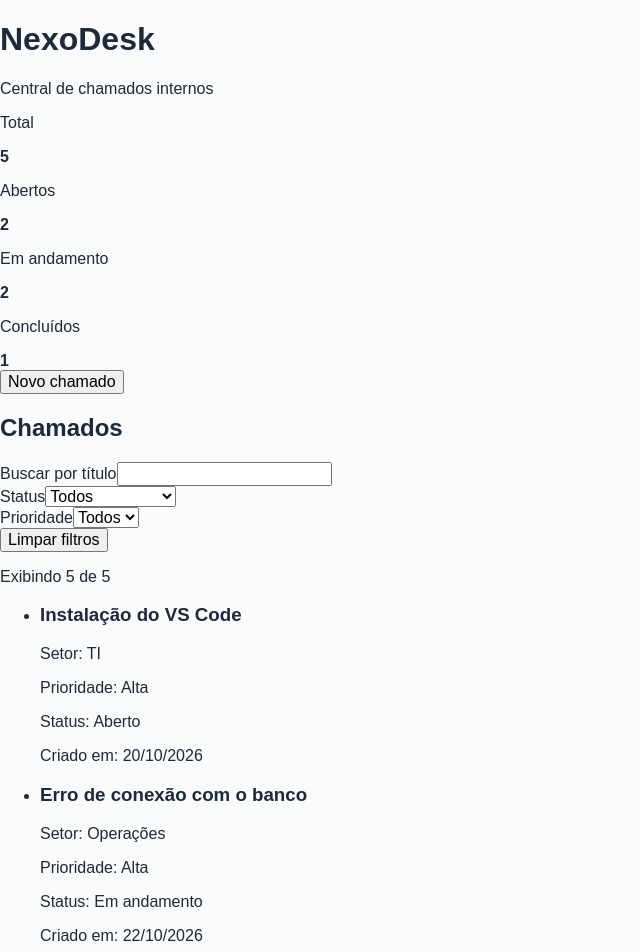
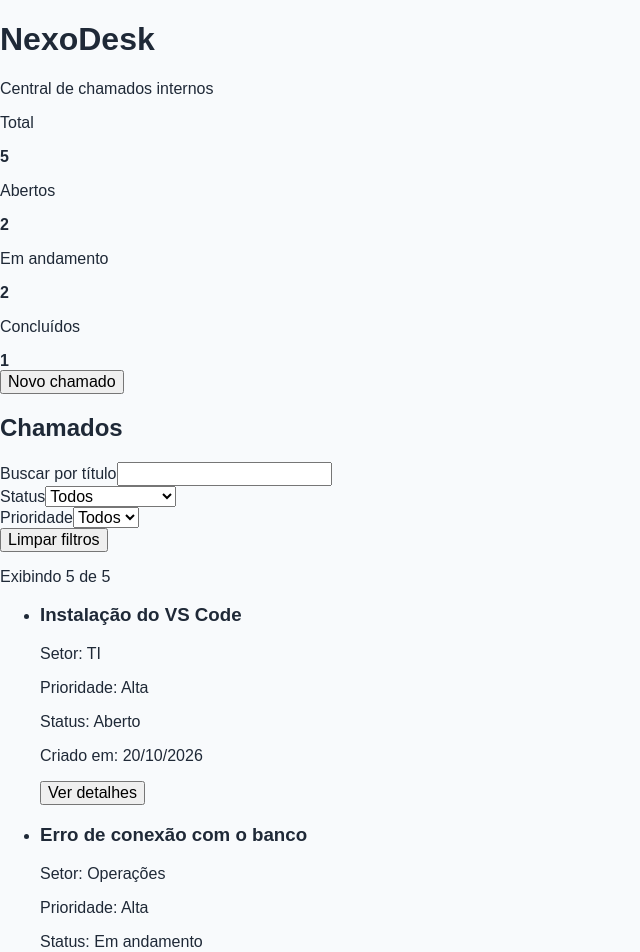
Before and after one commit to danilohenriquemartinsesilva/nexodesk, a React (Vite) app: page / in a window 1280 px wide. Shown: the top 952 px of the page, without its empty margins (0-640 px from the left). Built offline with nearby package versions, Linux system fonts and the light colour scheme; data requests are answered from the project's data file.

Commit message:
feat: seleciona chamado na lista e exibe detalhes

```diff
--- a/src/App.tsx
+++ b/src/App.tsx
@@ -3,6 +3,7 @@ import ResumoChamados from './components/ResumoChamados';
 import ListaChamados from './components/ListaChamados';
 import Filtros from './components/Filtros';
 import FormularioChamado from './components/FormularioChamado';
+import DetalhesChamado from './components/DetalhesChamado';
 import { buscarChamados, criarChamado } from './services/chamadosService';
 import { filtrarChamados } from './utils/filtrarChamados';
 import type { Chamado, NovoChamado } from './types/chamado';
@@ -17,6 +18,7 @@ function App() {
   const [filtroPrioridade, setFiltroPrioridade] = useState('todos');
 
   const [mostrarFormulario, setMostrarFormulario] = useState(false);
+  const [idSelecionado, setIdSelecionado] = useState<string | null>(null);
   const [mensagemSucesso, setMensagemSucesso] = useState('');
   const [mensagemErro, setMensagemErro] = useState('');
 
@@ -63,6 +65,8 @@ function App() {
     filtroPrioridade,
   );
 
+  const chamadoSelecionado = chamados.find((c) => c.id === idSelecionado);
+
   return (
     <main>
       <header>
@@ -97,6 +101,13 @@ function App() {
             </button>
           )}
 
+          {chamadoSelecionado && (
+            <DetalhesChamado
+              chamado={chamadoSelecionado}
+              aoFechar={() => setIdSelecionado(null)}
+            />
+          )}
+
           <section>
             <h2>Chamados</h2>
 
@@ -114,7 +125,10 @@ function App() {
               Exibindo {chamadosFiltrados.length} de {chamados.length}
             </p>
 
-            <ListaChamados chamados={chamadosFiltrados} />
+            <ListaChamados
+              chamados={chamadosFiltrados}
+              aoSelecionar={setIdSelecionado}
+            />
           </section>
         </>
       )}
--- a/src/components/ListaChamados.tsx
+++ b/src/components/ListaChamados.tsx
@@ -4,9 +4,10 @@ import { formatarData } from '../utils/formatarData';
 
 interface ListaChamadosProps {
   chamados: Chamado[];
+  aoSelecionar: (id: string) => void;
 }
 
-function ListaChamados({ chamados }: ListaChamadosProps) {
+function ListaChamados({ chamados, aoSelecionar }: ListaChamadosProps) {
   if (chamados.length === 0) {
     return (
       <div>
@@ -25,6 +26,9 @@ function ListaChamados({ chamados }: ListaChamadosProps) {
           <p>Prioridade: {nomesPrioridade[chamado.prioridade]}</p>
           <p>Status: {nomesStatus[chamado.status]}</p>
           <p>Criado em: {formatarData(chamado.dataCriacao)}</p>
+          <button type="button" onClick={() => aoSelecionar(chamado.id)}>
+            Ver detalhes
+          </button>
         </li>
       ))}
     </ul>
```
